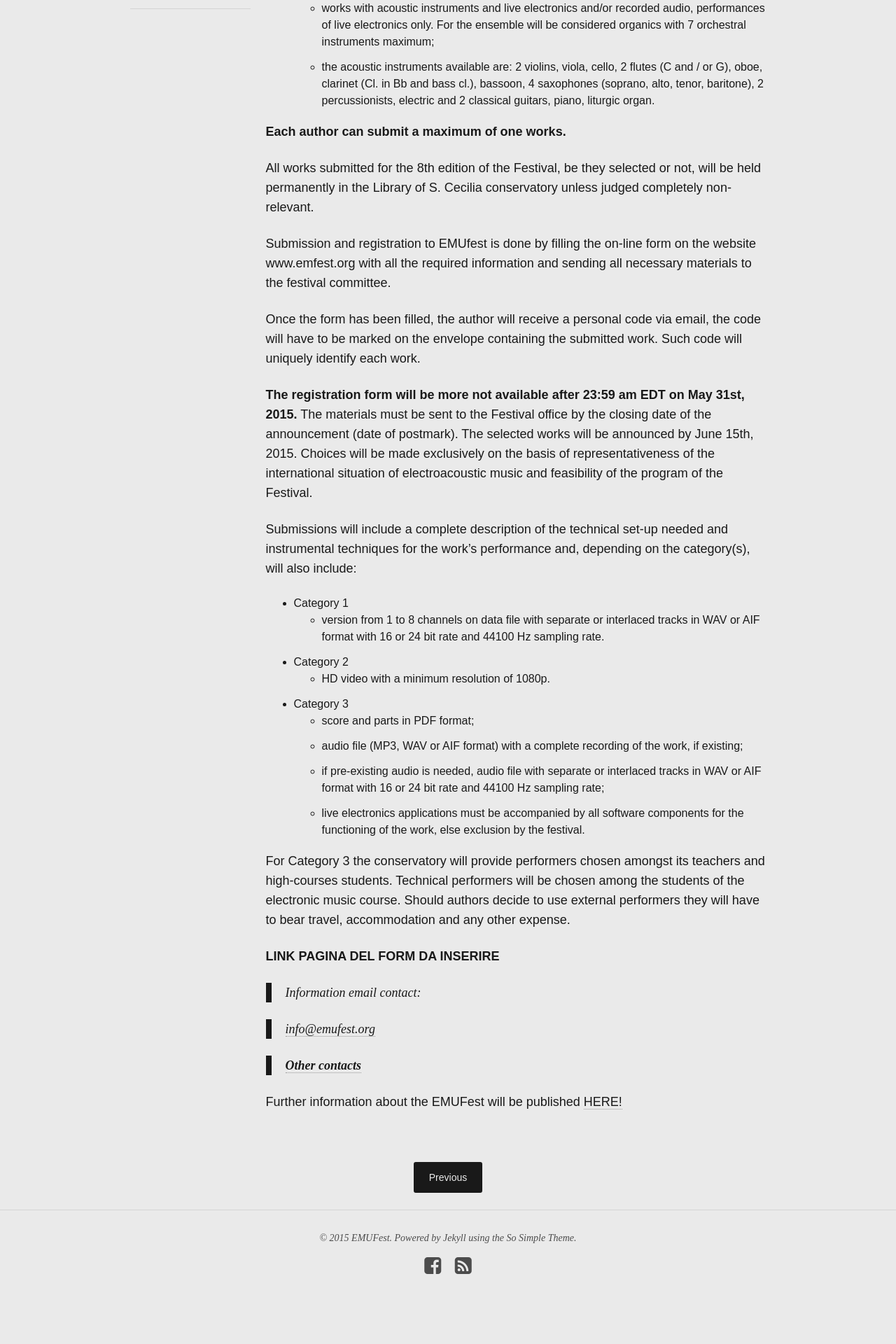
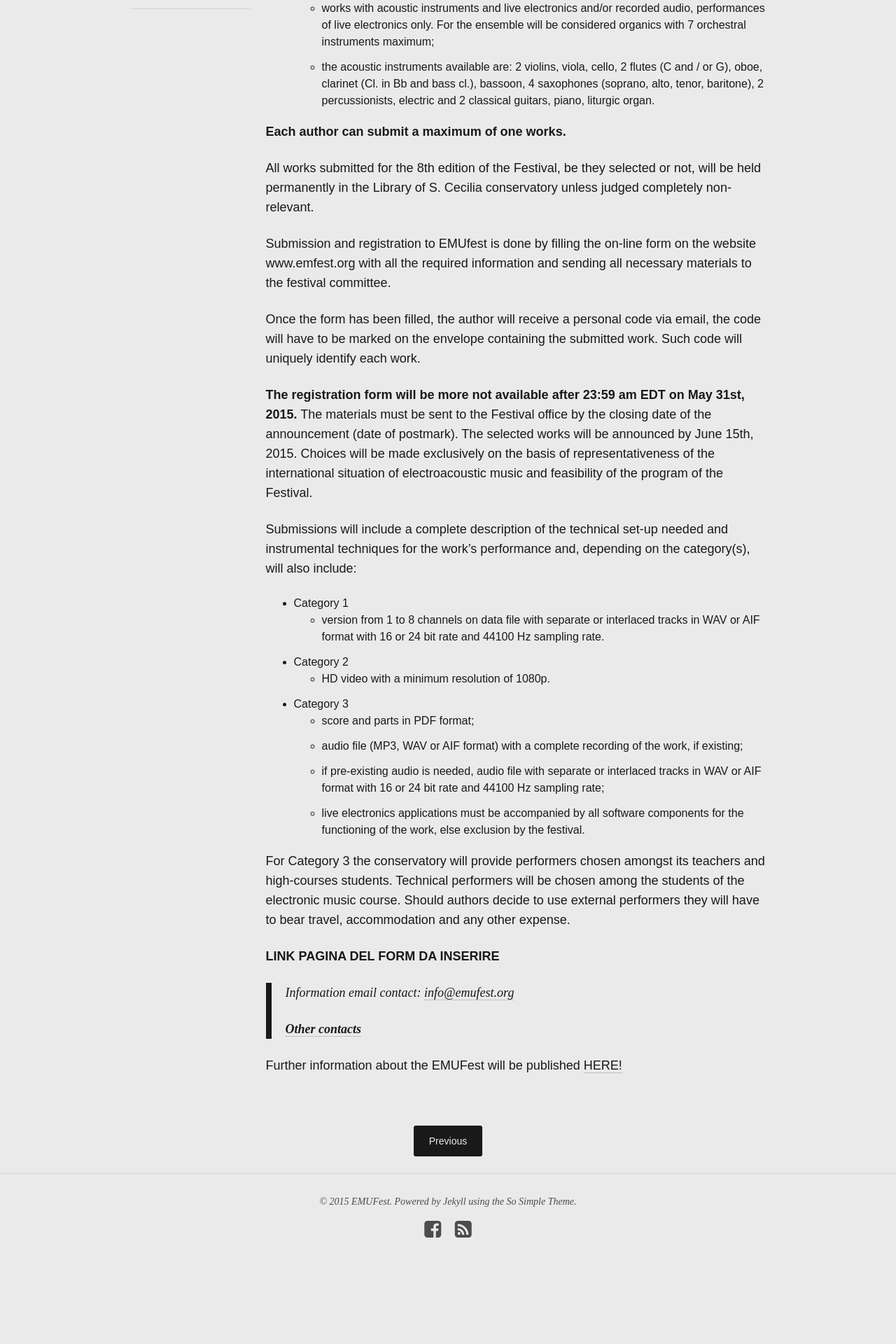
Before and after one commit to EMUFest/emufest.github.io, a Jekyll site: the page built from _posts/articles/2015-04-09-callforworks.md, in a window 1280 px wide. Shown: the part 947-2867 px from the top of the page at 70% size. Built offline with Jekyll 4.4.1, drawn with Linux system fonts in a browser that asks for light colours; nearby versions of some CDN libraries; after the commit the page ends 2815 px from its top, so only the background shows below that.

```diff
--- a/_posts/articles/2015-04-09-callforworks.md
+++ b/_posts/articles/2015-04-09-callforworks.md
@@ -54,10 +54,8 @@ For Category 3 the conservatory will provide performers chosen amongst its teach
 
 **LINK PAGINA DEL FORM DA INSERIRE**
 
-> Information email contact:
-
-> <a href="mailto:info@emufest.org">*info@emufest.org*</a>
-
+> Information email contact: <a href="mailto:info@emufest.org">*info@emufest.org*</a>
+>
 > <a href="http://emufest.github.io/about/#contacts" target="_blank">**Other contacts**</a>
 
 Further information about the EMUFest will be published [HERE!](http://www.emufest.org)
```
